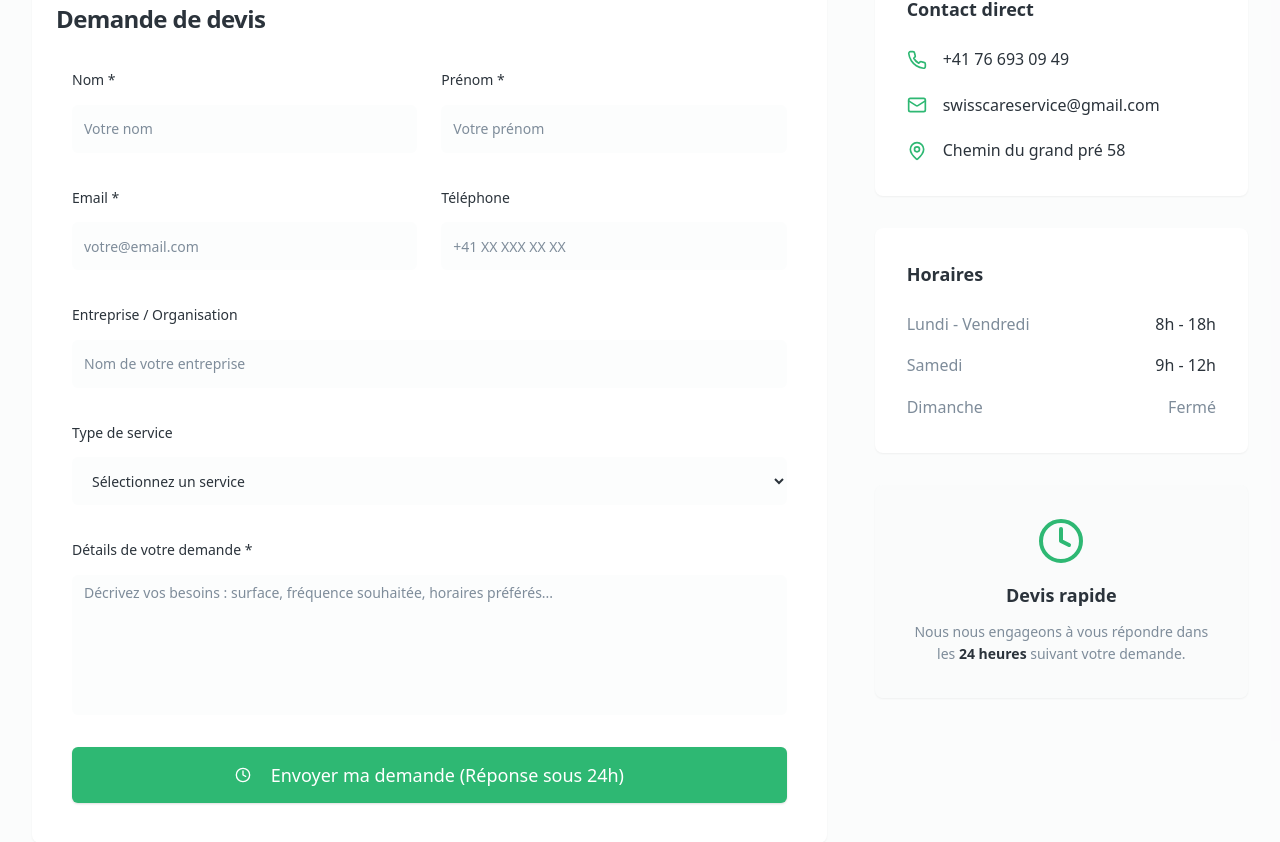
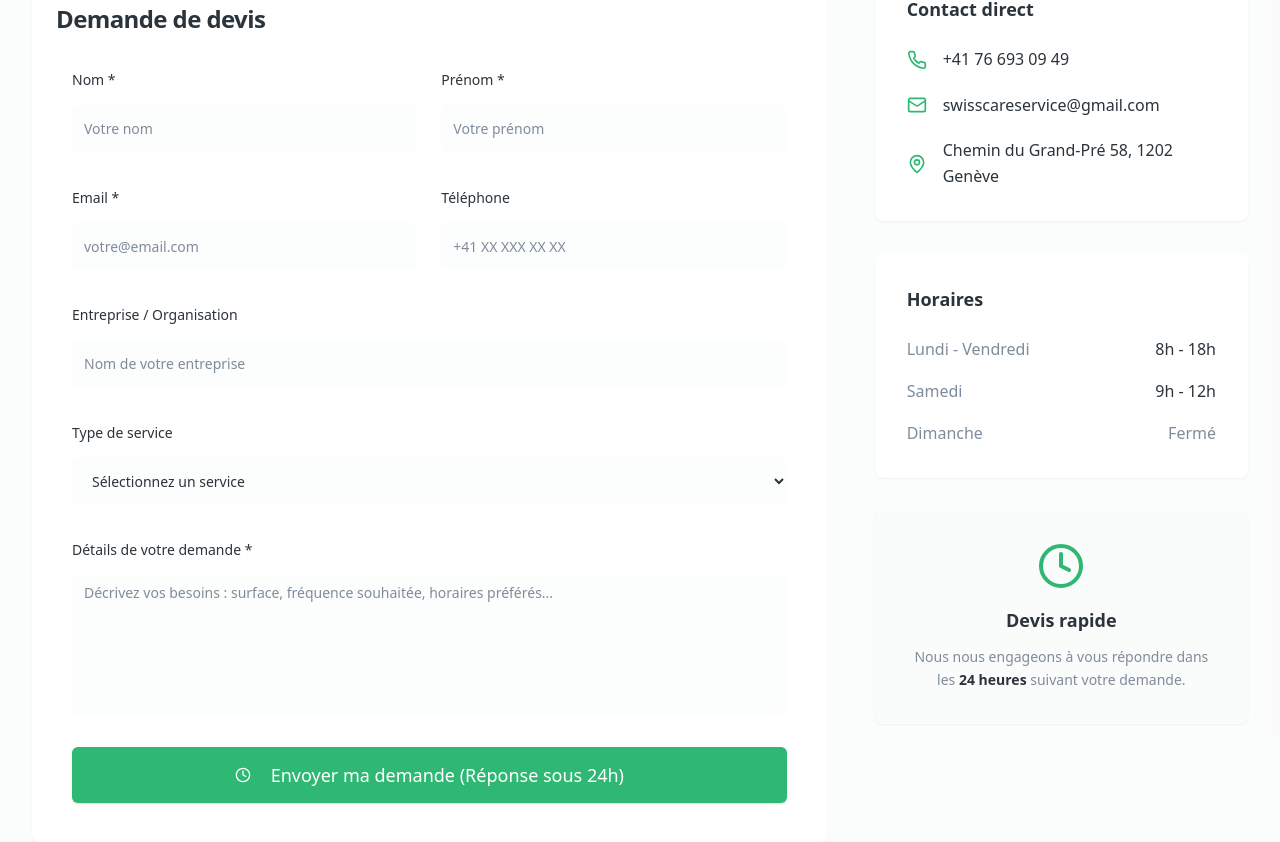
Before and after one commit to Imadmalaq/SwissCareServices, a React (Vite) app: page / in a window 1280 px wide. Shown: the part 3832-4674 px from the top of the page. Built offline with nearby package versions, Linux system fonts and the light colour scheme.

Commit message:
Update address in contact section

```diff
--- a/src/components/sections/contact.tsx
+++ b/src/components/sections/contact.tsx
@@ -184,7 +184,7 @@ const Contact = () => {
                   </div>
                   <div className="flex items-center gap-4">
                     <MapPin className="h-5 w-5 text-primary flex-shrink-0" />
-                    <span className="font-medium">Chemin du grand pré 58</span>
+                    <span className="font-medium">Chemin du Grand-Pré 58, 1202 Genève</span>
                   </div>
                 </div>
               </CardContent>
```
